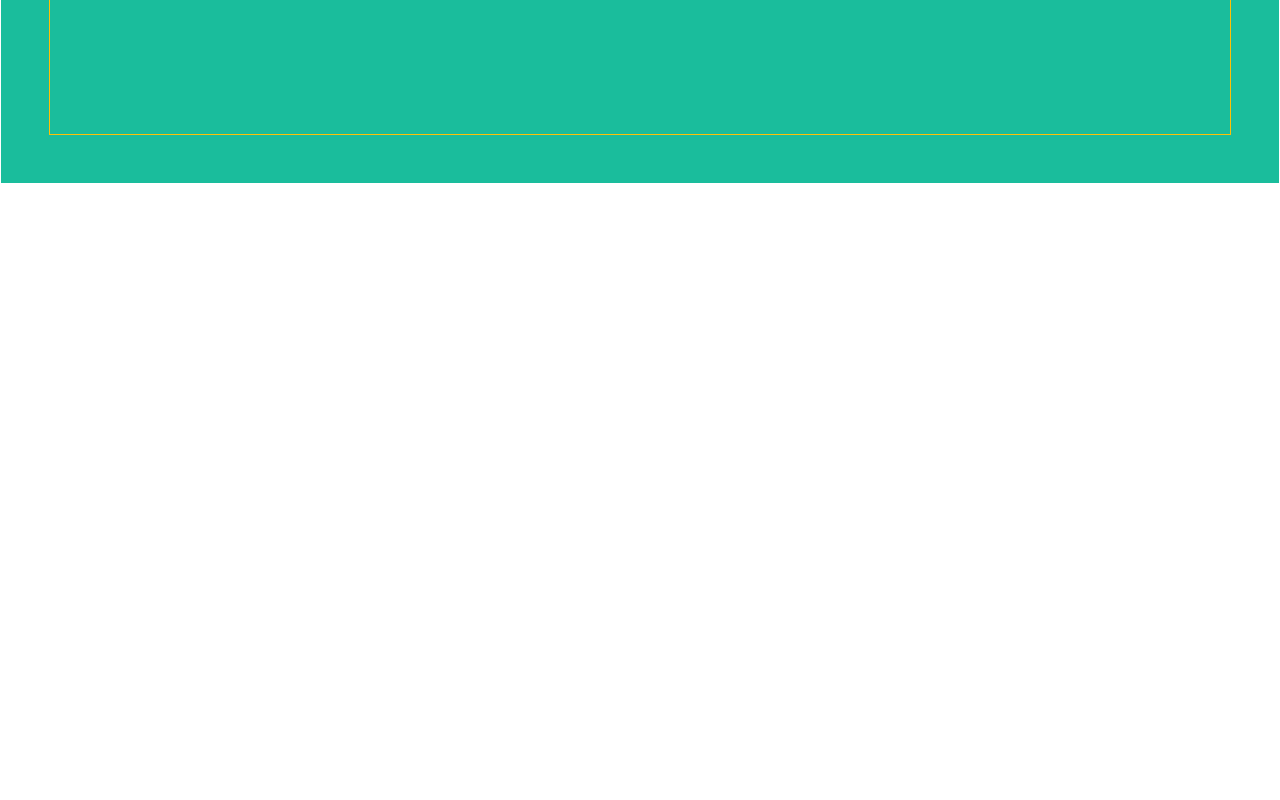
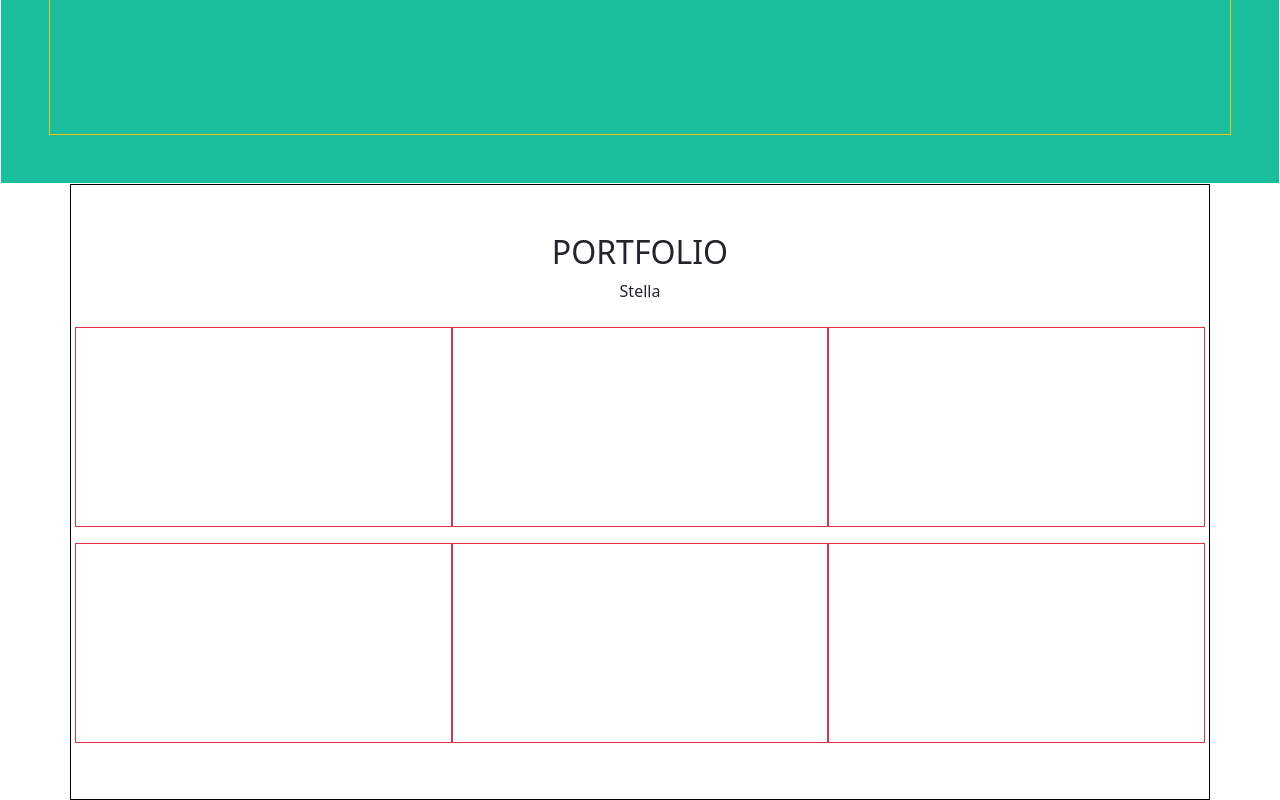
Before and after one commit to GiovanniZumbo/html-css-bootstrap-freelancer, a plain HTML site: page index.html in a window 1280 px wide. Shown: the part 446-1246 px from the top of the page. Before the commit the page ends 800 px from the top, so only its background shows below. Drawn offline with nearby package versions, Linux system fonts and the light colour scheme.

Commit message:
added portfolio

```diff
--- a/css/style.css
+++ b/css/style.css
@@ -26,6 +26,12 @@
     --mint-green: #1abd9c;
 }
 
+/* Altezze personalizzate */
+
+.c-h-1 {
+    height: 200px;
+}
+
 header {
     background-color: var(--dark-grey);
 }
--- a/index.html
+++ b/index.html
@@ -22,12 +22,25 @@
     </header>
 
     <main>
-        <div class="jumbotron container-fluid">
+        <section class="jumbotron container-fluid">
             <div class="row h-100 p-sm-4 p-md-5 border border-white align-items-center justify-content-center">
                 <div class="col h-100 d-flex align-items-center justify-content-center border border-warning">Jumbo
                     Content</div>
             </div>
-        </div>
+        </section>
+
+        <section class="portfolio container py-5 border border-black bg-white text-center">
+            <h2>PORTFOLIO</h2>
+            <div>Stella</div>
+            <div class="row my-2 row-cols-sm-1 row-cols-md-2 row-cols-lg-3 g-3">
+                <div class="col c-h-1 border border-danger"></div>
+                <div class="col c-h-1 border border-danger"></div>
+                <div class="col c-h-1 border border-danger"></div>
+                <div class="col c-h-1 border border-danger"></div>
+                <div class="col c-h-1 border border-danger"></div>
+                <div class="col c-h-1 border border-danger"></div>
+            </div>
+        </section>
     </main>
 
     <script src="https://cdn.jsdelivr.net/npm/bootstrap@5.3.3/dist/js/bootstrap.bundle.min.js"
```
